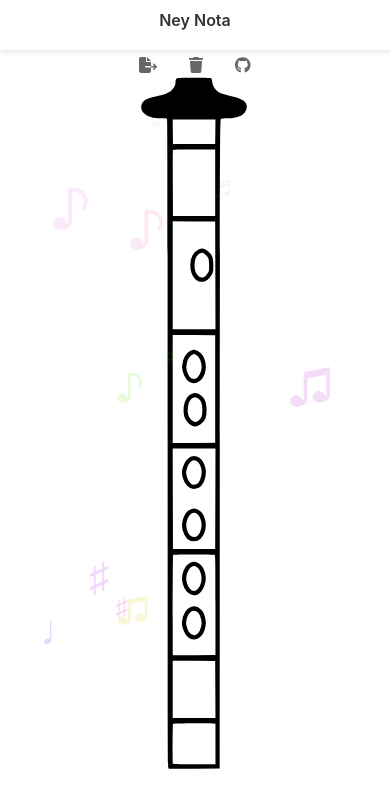
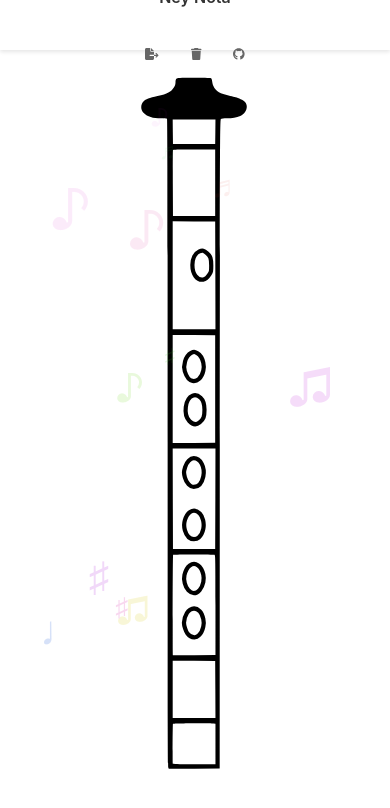
Before and after one commit to ahmeturganci/ney-nota-coloring, a React (Vite) app: page / in a window 390 px wide. Shown: the top 808 px of the page. Built offline with nearby package versions, Linux system fonts and the light colour scheme.

Commit message:
header problem fixed

```diff
--- a/src/components/Menu.css
+++ b/src/components/Menu.css
@@ -3,10 +3,17 @@
   top: 0;
   left: 0;
   right: 0;
-  height: 30px;
+  height: 60px;
   background: #ffffff;
   box-shadow: 0 2px 4px rgba(0,0,0,0.1);
   z-index: 1000;
+}
+
+.header-container {
+  max-width: 1200px;
+  margin: 0 auto;
+  height: 100%;
+  padding: 0 20px;
 }
 
 .nav-menu {
@@ -14,7 +21,6 @@
   display: flex;
   justify-content: space-between;
   align-items: center;
-  max-width: 1200px;
 }
 
 .logo {
@@ -25,8 +31,8 @@
 
 .nav-buttons {
   display: flex;
+  align-items: center;
   gap: 2rem;
-  height: 100%;
 }
 
 .nav-buttons button {
@@ -43,19 +49,16 @@
 }
 
 .nav-buttons a {
-  display: flex;
-  align-items: center;
-  height: 100%;
   color: #666;
   font-size: 14px;
-  padding: 0 1rem;
+  padding: 10px;
   transition: all 0.3s ease;
   border-bottom: 2px solid transparent;
 }
 
 .nav-buttons a:hover {
   color:rgb(248, 141, 0);
-  border-bottom: 2px solid rgb(248, 141, 0);;
+  border-bottom: 2px solid rgb(248, 141, 0);
 }
 
 @media (max-width: 600px) {
@@ -92,3 +95,27 @@
     font-size: 1rem;
   }
 }
+
+@media (max-width: 768px) {
+  .header {
+    height: 50px;
+  }
+
+  .header-container {
+    padding: 0 15px;
+  }
+
+  .nav-menu {
+    justify-content: center;
+    gap: 20px;
+  }
+
+  .nav-buttons {
+    gap: 1rem;
+  }
+
+  .nav-buttons a {
+    padding: 8px;
+    font-size: 12px;
+  }
+}
--- a/src/components/Menu.tsx
+++ b/src/components/Menu.tsx
@@ -13,6 +13,7 @@ interface MenuProps {
 const Menu: React.FC<MenuProps> = ({ onClear, onExport }) => {
   return (
     <header className="header">
+      <div className="header-container">
         <nav className="nav-menu">
           <div className="logo">Ney Nota</div>
           <div className="nav-buttons">
@@ -27,6 +28,7 @@ const Menu: React.FC<MenuProps> = ({ onClear, onExport }) => {
             </a>
           </div>
         </nav>
+      </div>
     </header>
   );
 };
```
Lines whose indentation alone changed are shown as unchanged.
